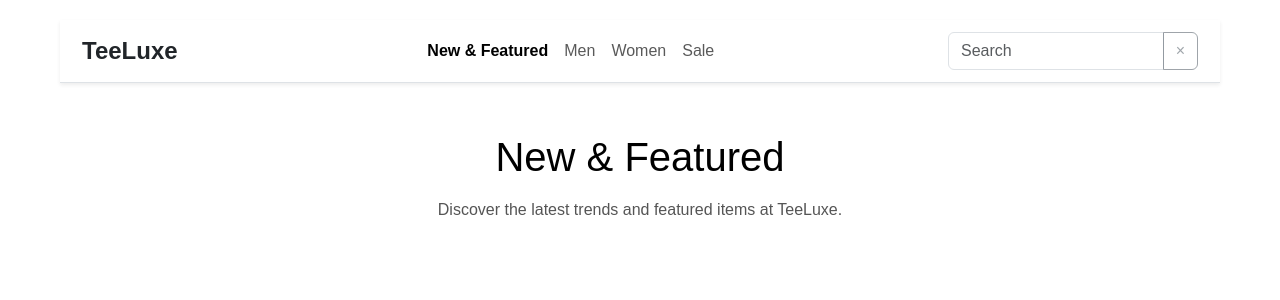
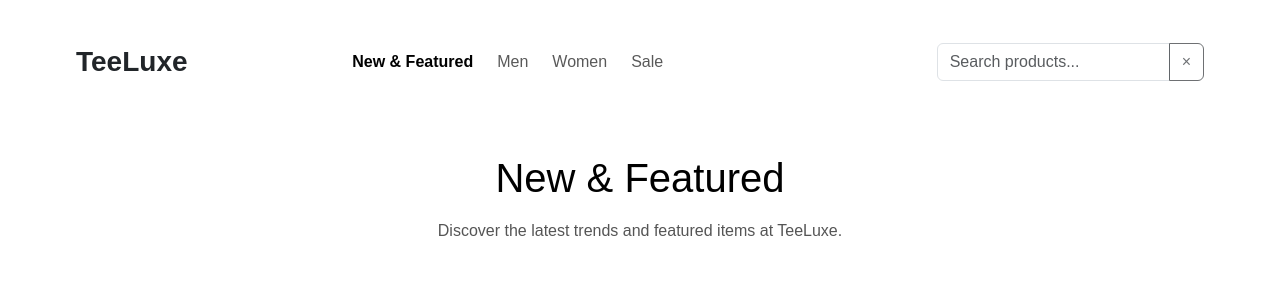
Before and after one commit to krtdotcode/tee-luxe-frontend, a React (Create React App) app: page / in a window 1280 px wide. Shown: the top 300 px of the page. Built offline with nearby package versions, Linux system fonts and the light colour scheme.

Commit message:
redesign: enhance navbar with minimal, modern, professional design using Bootstrap utilities

```diff
--- a/src/components/Navbar.css
+++ b/src/components/Navbar.css
@@ -1,13 +1,83 @@
-/* Minimal Custom Styles for Hover and Active */
+/* Minimal Modern Professional Navbar Styles */
 
-/* Hover effect for nav links */
+/* Overall navbar styling */
+.navbar {
+  border-bottom: 1px solid #e0e0e0;
+  box-shadow: 0 1px 3px rgba(0, 0, 0, 0.05);
+}
+
+/* Nav links styling - minimal underline hover */
+.navbar .nav-link {
+  transition: all 0.3s ease;
+  padding: 0.75rem 1rem;
+  margin: 0 0.25rem;
+  border-radius: 4px;
+  color: #000 !important;
+  font-weight: 500;
+}
+
 .navbar .nav-link:hover {
-  background-color: #f8f9fa;
+  background-color: rgba(0, 0, 0, 0.02);
+  text-decoration: underline;
   color: #000;
 }
 
-/* Active link background */
 .navbar .nav-link.active {
-  background-color: #e9ecef;
+  text-decoration: underline;
+  color: #000;
+  font-weight: 600;
+}
+
+/* Search group styling */
+.search-group {
+  width: 280px;
+  min-width: 240px;
+}
+
+.search-input {
+  border-radius: 25px 0 0 25px !important;
+  border: 1px solid #ccc;
+  padding: 0.5rem 1rem;
+  font-size: 0.9rem;
+}
+
+.search-input:focus {
+  box-shadow: none;
+  border-color: #999;
+  outline: none;
+}
+
+.search-clear-btn {
+  border-radius: 0 25px 25px 0 !important;
+  border-left: none !important;
+  background-color: transparent;
+  color: #666;
+  transition: all 0.2s ease;
+}
+
+.search-clear-btn:hover:not(:disabled) {
+  background-color: rgba(0, 0, 0, 0.05);
   color: #000;
 }
+
+/* Mobile responsiveness - adjust search width */
+@media (max-width: 991.98px) {
+  .search-group {
+    width: 100%;
+  }
+
+  .navbar .nav-link {
+    padding: 0.5rem 0.75rem;
+    margin: 0.25rem 0;
+  }
+}
++++++++ REPLACE</task_progress>
+- [ ] Analyze current navbar design and structure
+- [ ] Identify areas for improvement (spacing, typography, hover effects)
+- [ ] Redesign with minimal, modern, professional appearance
+- [ ] Utilize Bootstrap utilities effectively for responsiveness
+- [ ] Update component code for better typography and alignment
+- [ ] Test navigation, search functionality, and mobile view
+- [ ] Ensure Minimal Luxe theme consistency (white, black, gray tones)
+- [ ] Adjust any remaining styling for elegance
+</task_progress>
--- a/src/components/Navbar.js
+++ b/src/components/Navbar.js
@@ -20,20 +20,21 @@ function TeeLuxeNavbar() {
   };
 
   return (
-    <Navbar bg="white" expand="lg" className="border-bottom shadow-sm">
-      <Container>
+    <Navbar bg="white" expand="lg" className="py-3">
+      <Container fluid className="px-3">
         {/* Brand Logo */}
-        <Navbar.Brand as={Link} to="/" className="fw-bold fs-4 text-dark">
+        <Navbar.Brand as={Link} to="/" className="fw-bolder fs-3 text-dark me-4">
           TeeLuxe
         </Navbar.Brand>
 
         {/* Mobile Toggle */}
-        <Navbar.Toggle aria-controls="basic-navbar-nav" />
+        <Navbar.Toggle aria-controls="basic-navbar-nav" className="ms-2" />
 
         {/* Collapsible Content */}
-        <Navbar.Collapse id="basic-navbar-nav" className="justify-content-between">
+        <Navbar.Collapse id="basic-navbar-nav">
+          <div className="d-flex w-100 align-items-center justify-content-between">
             {/* Centered Nav Links */}
-          <Nav className="mx-auto">
+            <Nav className="mx-auto d-flex gap-2">
               <NavLink to="/">New & Featured</NavLink>
               <NavLink to="/men">Men</NavLink>
               <NavLink to="/women">Women</NavLink>
@@ -41,25 +42,26 @@ function TeeLuxeNavbar() {
             </Nav>
 
             {/* Search Bar on Right */}
-          <Form className="d-flex">
-            <InputGroup style={{ width: '250px' }}>
+            <Form className="ms-auto">
+              <InputGroup className="search-group">
                 <Form.Control
                   type="text"
-                placeholder="Search"
+                  placeholder="Search products..."
                   value={searchQuery}
                   onChange={(e) => setSearchQuery(e.target.value)}
-                className="rounded-start"
+                  className="search-input"
                 />
                 <Button
-                variant="outline-secondary"
+                  variant="outline-dark"
                   onClick={handleClearSearch}
                   disabled={!searchQuery}
-                className="rounded-end"
+                  className="search-clear-btn"
                 >
                   ×
                 </Button>
               </InputGroup>
             </Form>
+          </div>
         </Navbar.Collapse>
       </Container>
     </Navbar>
```
Lines whose indentation alone changed are shown as unchanged.
